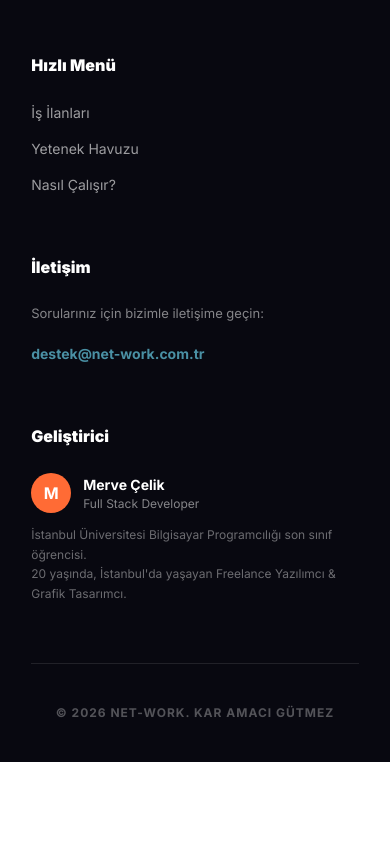
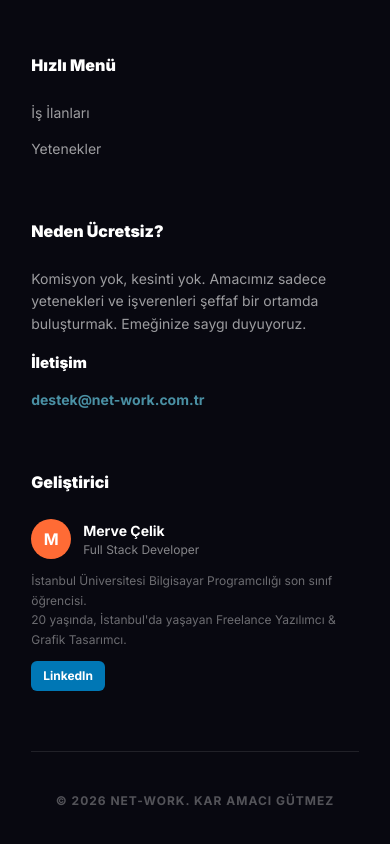
Before and after one commit to merveceli/network.projem, a Next.js app: page /yetenekler in a window 390 px wide. Shown: the part 1575-2419 px from the top of the page. Before the commit the page ends 2337 px from the top, so only its background shows below. Built offline with nearby package versions, Linux system fonts and the light colour scheme; no server answers; the database is empty.

Commit message:
Responsive duzeltmeler ve footer guncellemesi

```diff
--- a/src/app/page.tsx
+++ b/src/app/page.tsx
@@ -135,18 +135,18 @@ export default function HomePage() {
             Türkiyenin ilk ücretsiz,komisyonsuz ve doğrulanmış freelancer ağı. <br />
             <span className="opacity-80">Komisyon yok. Ücret yok. Oyun yok.</span>
           </p>
-          <div className="bg-white border border-black/5 p-2.5 rounded-[30px] flex w-full max-w-[650px] mx-auto shadow-xl">
+          <div className="bg-white border border-black/5 p-2.5 rounded-[30px] flex flex-col md:flex-row w-full max-w-[650px] mx-auto shadow-xl gap-3 md:gap-0">
             <input
               type="text"
               placeholder="Hangi yeteneği arıyorsun? (Yazılımcı, Editör...)"
-              className="flex-1 border-none bg-transparent py-4 px-6 outline-none text-[17px] text-gray-800 placeholder:text-gray-400"
+              className="flex-1 border-none bg-transparent py-3 px-4 md:py-4 md:px-6 outline-none text-[15px] md:text-[17px] text-gray-800 placeholder:text-gray-400 w-full text-center md:text-left"
               value={searchTerm}
               onChange={(e) => setSearchTerm(e.target.value)}
               onKeyDown={(e) => e.key === 'Enter' && handleSearch()}
             />
             <button
               onClick={handleSearch}
-              className="bg-[#1a1a2e] text-white border-none px-10 rounded-[25px] font-[800] cursor-pointer hover:scale-105 transition-transform"
+              className="bg-[#1a1a2e] text-white border-none py-3 md:py-0 px-10 rounded-[25px] font-[800] cursor-pointer hover:scale-105 transition-transform w-full md:w-auto"
             >
               Ara
             </button>
--- a/src/components/Footer.tsx
+++ b/src/components/Footer.tsx
@@ -14,13 +14,16 @@ export default function Footer() {
                     <h4 className="mb-[25px] font-[900]">Hızlı Menü</h4>
                     <div className="flex flex-col gap-[15px] opacity-60 text-[14px]">
                         <Link href="/ilanlar" className="cursor-pointer hover:text-[#FF6B35] transition-colors">İş İlanları</Link>
-                        <p className="cursor-pointer hover:text-[#FF6B35] transition-colors">Yetenek Havuzu</p>
-                        <p className="cursor-pointer hover:text-[#FF6B35] transition-colors">Nasıl Çalışır?</p>
+                        <Link href="/yetenekler" className="cursor-pointer hover:text-[#FF6B35] transition-colors">Yetenekler</Link>
                     </div>
                 </div>
                 <div>
-                    <h4 className="mb-[25px] font-[900]">İletişim</h4>
-                    <p className="text-[13px] opacity-50 mb-[20px]">Sorularınız için bizimle iletişime geçin:</p>
+                    <h4 className="mb-[25px] font-[900]">Neden Ücretsiz?</h4>
+                    <p className="opacity-60 text-[14px] leading-relaxed mb-4">
+                        Komisyon yok, kesinti yok. Amacımız sadece yetenekleri ve işverenleri şeffaf bir ortamda buluşturmak.
+                        Emeğinize saygı duyuyoruz.
+                    </p>
+                    <h4 className="mb-[15px] font-[900] text-[15px]">İletişim</h4>
                     <p className="text-[14px] font-bold text-[#4A90A4]">destek@net-work.com.tr</p>
                 </div>
 
@@ -34,10 +37,13 @@ export default function Footer() {
                             <p className="text-[12px] opacity-50">Full Stack Developer</p>
                         </div>
                     </div>
-                    <p className="mt-3 text-[12px] opacity-40 leading-relaxed">
+                    <p className="mt-3 text-[12px] opacity-40 leading-relaxed mb-3">
                         İstanbul Üniversitesi Bilgisayar Programcılığı son sınıf öğrencisi. <br />
                         20 yaşında, İstanbul'da yaşayan Freelance Yazılımcı & Grafik Tasarımcı.
                     </p>
+                    <a href="https://www.linkedin.com/in/merve-celik/" target="_blank" rel="noopener noreferrer" className="inline-flex items-center gap-2 bg-[#0077b5] text-white px-3 py-1.5 rounded-md text-[12px] font-bold hover:opacity-90 transition-opacity no-underline">
+                        <span>LinkedIn</span>
+                    </a>
                 </div>
 
             </div>
--- a/src/components/Navbar.tsx
+++ b/src/components/Navbar.tsx
@@ -63,6 +63,7 @@ export default function Navbar({ transparent = false }: NavbarProps) {
 
                 {/* Desktop Menu */}
                 <div className="hidden md:flex gap-[35px] items-center">
+                    <Link href="/yeni-ilan" className="bg-[#FF6B35] text-white border-none py-2.5 px-6 rounded-2xl font-[800] hover:scale-105 transition-transform no-underline text-sm shadow-[0_10px_20px_rgba(255,107,53,0.3)]">İlan Ver</Link>
                     <Link href="/ilanlar" className={`no-underline font-bold text-sm ${pathname === '/ilanlar' ? 'text-[#FF6B35]' : 'text-[#1a1a2e]'}`}>İş İlanları</Link>
                     <Link href="/yetenekler" className={`no-underline font-bold text-sm ${pathname === '/yetenekler' ? 'text-[#FF6B35]' : 'text-[#1a1a2e]'}`}>Yetenekler</Link>
                     {user ? (
@@ -97,6 +98,7 @@ export default function Navbar({ transparent = false }: NavbarProps) {
                         className="fixed inset-0 z-40 bg-white pt-24 px-6 md:hidden flex flex-col gap-6 overflow-y-auto"
                     >
                         <div className="flex flex-col gap-4 text-center">
+                            <Link href="/yeni-ilan" className="bg-[#FF6B35] text-white py-3 px-6 rounded-xl font-[800] text-lg hover:scale-105 transition-transform mx-4 shadow-lg">İlan Ver</Link>
                             <Link href="/ilanlar" className="text-xl font-bold py-3 border-b border-gray-100">İş İlanları</Link>
                             <Link href="/yetenekler" className="text-xl font-bold py-3 border-b border-gray-100">Yetenekler</Link>
 
```
